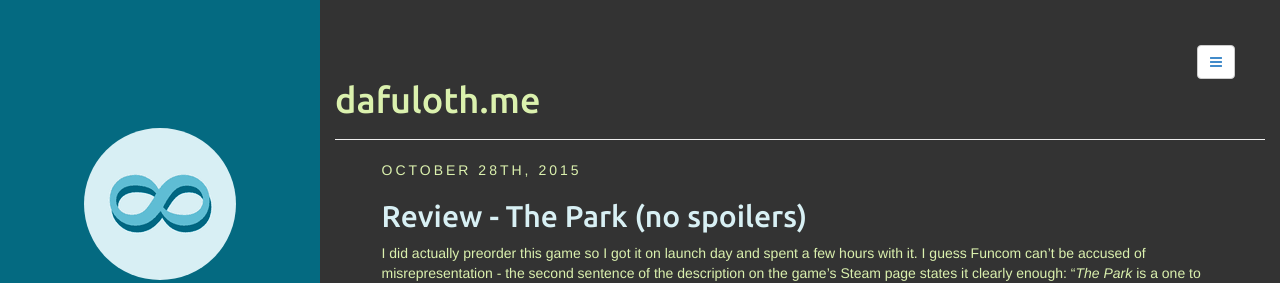
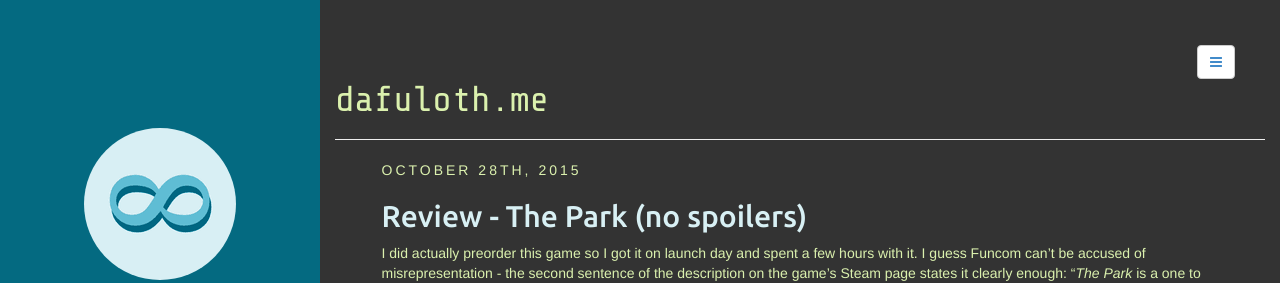
Before and after one commit to dbtek/dbyll, a Jekyll site: the page built from index.html, in a window 1280 px wide. Shown: the top 283 px of the page. Built offline with Jekyll 4.4.1, drawn with Linux system fonts in a browser that asks for light colours; the list of posts is cut into pages by our own code.

Commit message:
Order of styles shouldn't matter?

```diff
--- a/assets/css/style.css
+++ b/assets/css/style.css
@@ -1,6 +1,10 @@
 /* @import url(http://fonts.googleapis.com/css?family=Ubuntu:500&subset=latin,latin-ext); */
 @import url(https://fonts.googleapis.com/css?family=Share+Tech+Mono|Ubuntu:500&subset=latin-ext,latin);
 /* !important is being used here as a quick and dirty way to override bootstrap. For now. Going forward will find a better way and look to reduce/remove them  */
+
+div.page-header h1 {
+	font-family: 'Share Tech Mono' !important;
+}
 
 span.page_number {
 	color: #046A81 !important;
@@ -21,10 +25,6 @@ p .author-bio {
 	font-family: "Share Tech Mono";
 }
 
-}
-
-div.page-header h1 {
-	font-family: 'Share Tech Mono' !important;
 }
 
 /* Trying to override bootstrap for navbar*/
```
